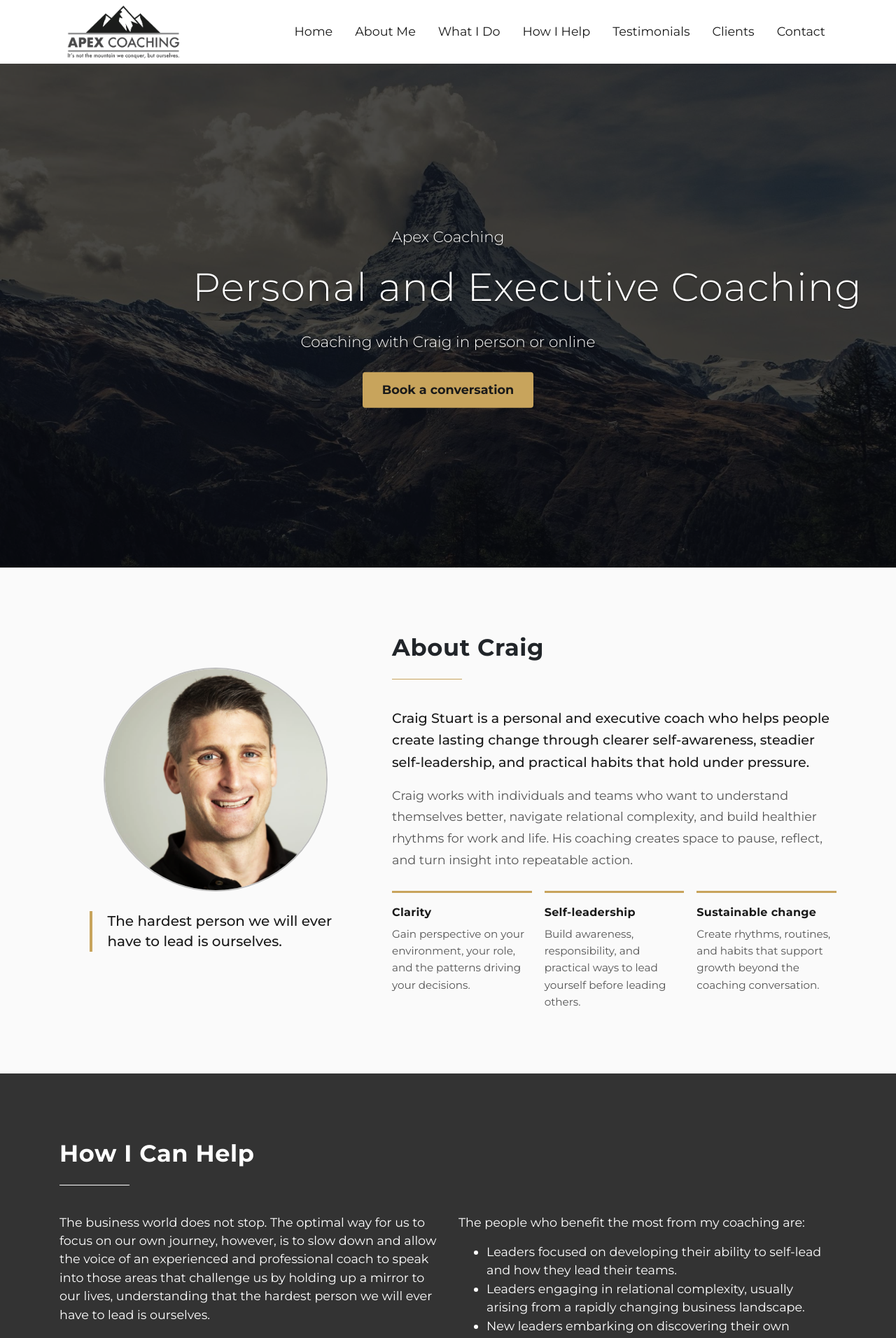
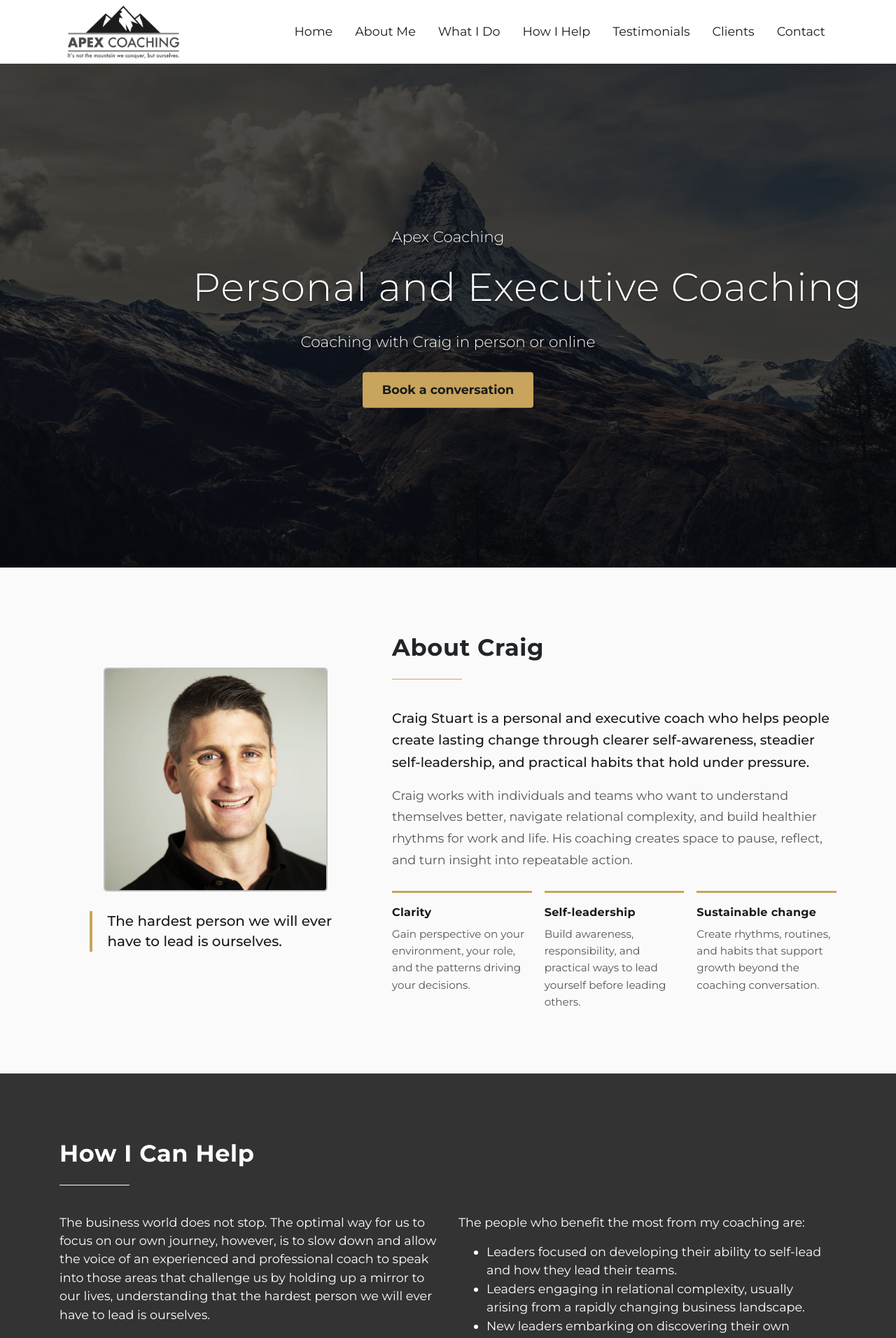
Before and after one commit to oosthuizenp/apexcoaching, a Jekyll site: the page built from index.html, in a window 1280 px wide. Shown: the top 1912 px of the page at 70% size. Built offline with Jekyll 4.4.1, drawn with Linux system fonts in a browser that asks for light colours; nearby versions of some CDN libraries; library files that are not in the unit come from our copies.

Commit message:
fix: update about section image styling for improved appearance

```diff
--- a/_includes/home/about.html
+++ b/_includes/home/about.html
@@ -3,7 +3,7 @@
     <div class="row align-items-center">
       <div class="col-lg-5">
         <div class="about__media">
-          <img src="/assets/img/profile/craig-stuart.png" alt="Craig Stuart" class="img-fluid rounded-circle about__portrait" loading="lazy">
+          <img src="/assets/img/profile/craig-stuart.png" alt="Craig Stuart" class="img-fluid about__portrait" loading="lazy">
           <blockquote class="about__quote">
             {{ site.data.sitetext.home.about.pull_quote }}
           </blockquote>
--- a/assets/css/style.default.css
+++ b/assets/css/style.default.css
@@ -199,6 +199,7 @@ nav.navbar.sticky .navbar-toggler i {
 
 .about__portrait {
   margin: 0 auto 28px;
+  border-radius: 5px;
 }
 
 .about__quote {
```
